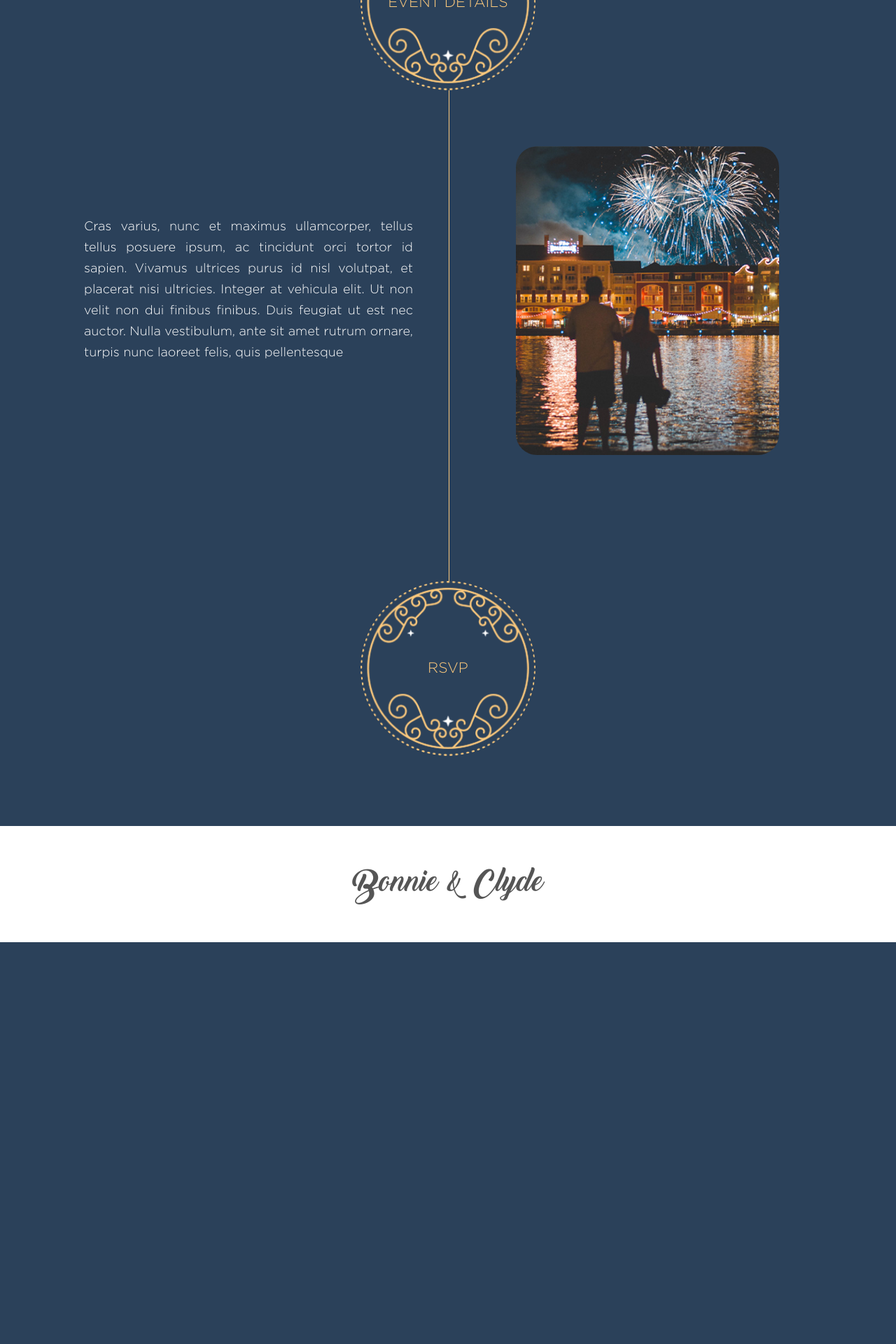
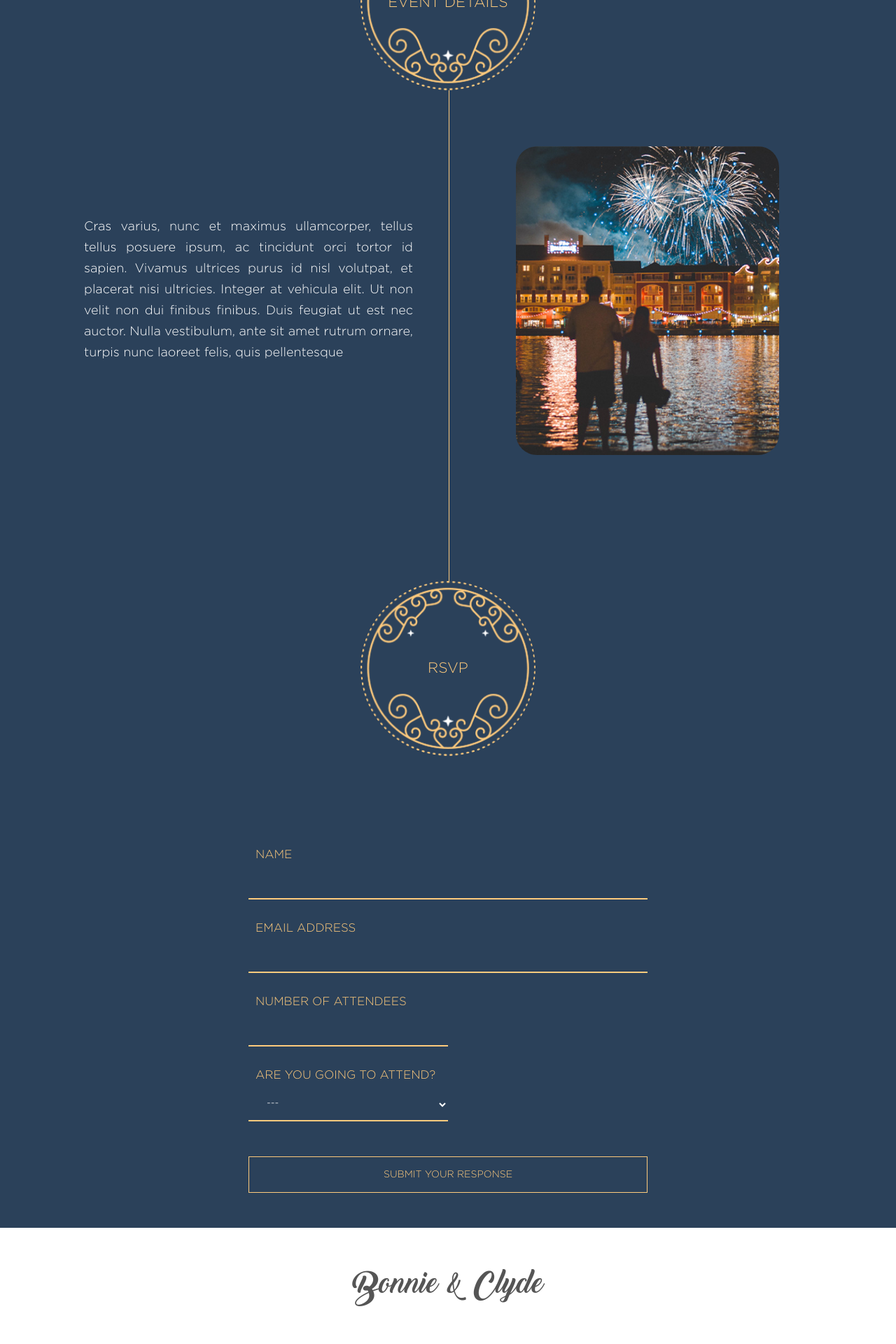
Before and after one commit to project-agape/wedding-template4, a Jekyll site: the page built from index.html, in a window 1280 px wide. Shown: the part 2073-3993 px from the top of the page at 70% size. Built offline with Jekyll 4.4.1, drawn with Linux system fonts in a browser that asks for light colours; nearby versions of some CDN libraries; before the commit the page ends 3419 px from its top, so only the background shows below that.

Commit message:
Add content section

```diff
--- a/_includes/home/our-story.html
+++ b/_includes/home/our-story.html
@@ -16,8 +16,40 @@
             </div>
         </div>
         {% endfor %}
+
+    <div class="content-container">
+        <script type="text/javascript">var submitted = false;</script>
+        <iframe name="hidden_iframe" id="hidden_iframe" style="display:none;)"></iframe>
+
+        <form id="form-content" name="" action="https://docs.google.com/a/crux.design/forms/d/e/1FAIpQLScpHtccmlo1H8Z3rOvIOLsn4aeQfsj5rK_JwYiNBrtO8ts-BA/formResponse" class="form-content clearfix" target="hidden_iframe" method="POST">
+            <div class="form-item clearfix">
+                <span class="content-title ">Name</span>
+                <input class="content-input form-control" name="entry.1350055067" id="entry.1350055067" autocomplete="off" required type="text" name="entry.1350055067" id="entry.1350055067" value="" size="40" aria-required="true" aria-invalid="false">
+            </div>
+
+            <div class="form-item clearfix">
+                <span class="content-title ">Email Address</span>
+                <input class="content-input form-control" name="entry.1251597571" id="entry.1251597571" autocomplete="off" required type="email" name="entry.1251597571" id="entry.1251597571" value="" size="40" aria-required="true" aria-invalid="false">
+            </div>
+
+            <div class="form-item clearfix">
+                <span class="content-title ">Number of Attendees</span>
+                <input class="content-input content-number form-control" min="0" name="entry.1152925724" id="entry.1152925724" autocomplete="off" required type="number" name="entry.1152925724" id="entry.1152925724" value="" aria-required="true" aria-invalid="false">
+            </div>
+
+            <div class="form-item clearfix">
+                <span class="content-title  content-title">Are you going to attend?</span>
+                <select required id="entry.786790778" name="entry.786790778" class="content-input content-select form-control" aria-required="true" aria-invalid="false">
+                    <option class="menu-choice" name="entry.786790778" value="">---</option>
+                    <option value="Yes">Yes</option>
+                    <option value="No">No</option>
+                </select>
+            </div>
+            <div class="content-button-container">
+                <button data-toggle="modal" type="submit" id="ss-submit" class="submit-button form-control ">SUBMIT YOUR RESPONSE</button>
+            </div>
+        </form>
+    </div>
+
     </div>
 </div>
-
-
-<!--{% cycle 'text-left pull-right', 'text-right pull-left' %}-->
--- a/_sass/home.sass
+++ b/_sass/home.sass
@@ -80,7 +80,7 @@ html,body
       content: ''
       position: absolute
       top: -100px
-      height: 90%
+      height: 72%
       width: 4px
       border-right: 1px solid #ffcb7d
       left: 0
@@ -171,78 +171,52 @@ html,body
       display: table
       clear: both
 
-#venue
-  .content-container
-    padding: 20px 30px
-    border: 3px dashed #FFFFFF
-    border-radius: 50px
-    text-align: center
-    color: white
-    margin: 50px 50px 100px
-    .section-content
-      margin: 50px 0px
-      .section-header
-        text-transform: capitalize
-        margin: 30px 0
-        font-size: 4em
-      ul
-        list-style: none
-        padding-left: 0
-        li
-          margin: 10px 0
-          b
-            font-size: 1.5em
-
-#rsvp
-  position: relative
-  .section-container
-    padding-top: 50px
-    padding-bottom: 50px
-    .section-header
-      h1
-        text-transform: none
-        font-size: 3em
-        text-align: center
-        letter-spacing: 5px
-    .content-container
-      #form-content
-        .form-item
+    #form-content
+      .form-item
+        max-width: 50%
+        min-width: 50%
+        margin: 30px auto
+        .content-title
+          padding-left: 10px
+          padding-bottom: 5px
+          font-size: 1.2em
+          display: block
+          color: #ffcb7d
+          text-transform: uppercase
+        .content-input
+          background-color: transparent
+          outline: none
+          border-top: none
+          border-left: none
+          border-right: none
+          border-bottom: 2px solid #ffcb7d
+          padding: 22px
+          color: white
+          border-radius: 0
+          -webkit-border-radius: 0
+          box-shadow: none
+          -webkit-box-shadow: none
+        .content-number
           max-width: 50%
           min-width: 50%
-          margin: 30px auto
-          .content-title
-            padding-left: 10px
-            padding-bottom: 5px
-            font-size: 1.2em
-            display: block
-            color: white
-            text-transform: uppercase
-          .content-input
-            background-color: transparent
-            outline: none
-            border: 2px dotted white
-            padding: 22px
-            border-radius: 25px
-            color: white
-          .content-number
-            max-width: 50%
-            min-width: 50%
-          .content-select
-            padding: 0 22px
-            max-width: 50%
-            min-width: 50%
-            height: 48px
-        .content-button-container
+        .content-select
+          padding: 0 22px
           max-width: 50%
           min-width: 50%
-          margin: 50px auto
-          #ss-submit
-            background: none
-            background-color: white
-            border: none
-            padding: 25px 30px
-            line-height: 0
-            border-radius: 25px
+          height: 48px
+      .content-button-container
+        max-width: 50%
+        min-width: 50%
+        margin: 50px auto
+        #ss-submit
+          color: #ffcb7d
+          background: none
+          background-color: transparent
+          padding: 25px 30px
+          line-height: 0
+          border-radius: 0
+          border: 1px solid #ffcb7d
+
 
 .modal.fade
   .modal-dialog
@@ -280,10 +254,10 @@ html,body
   -moz-box-shadow: none
   box-shadow: none
   padding: 8% 5%
-  background-color: white
+  background-color: #ffcb7d
   .text-alert
     margin: 50px auto
-    color: black
+    color: #2b415a
     text-align: center
 
 @media (max-width: $screen-sm-max)
```
